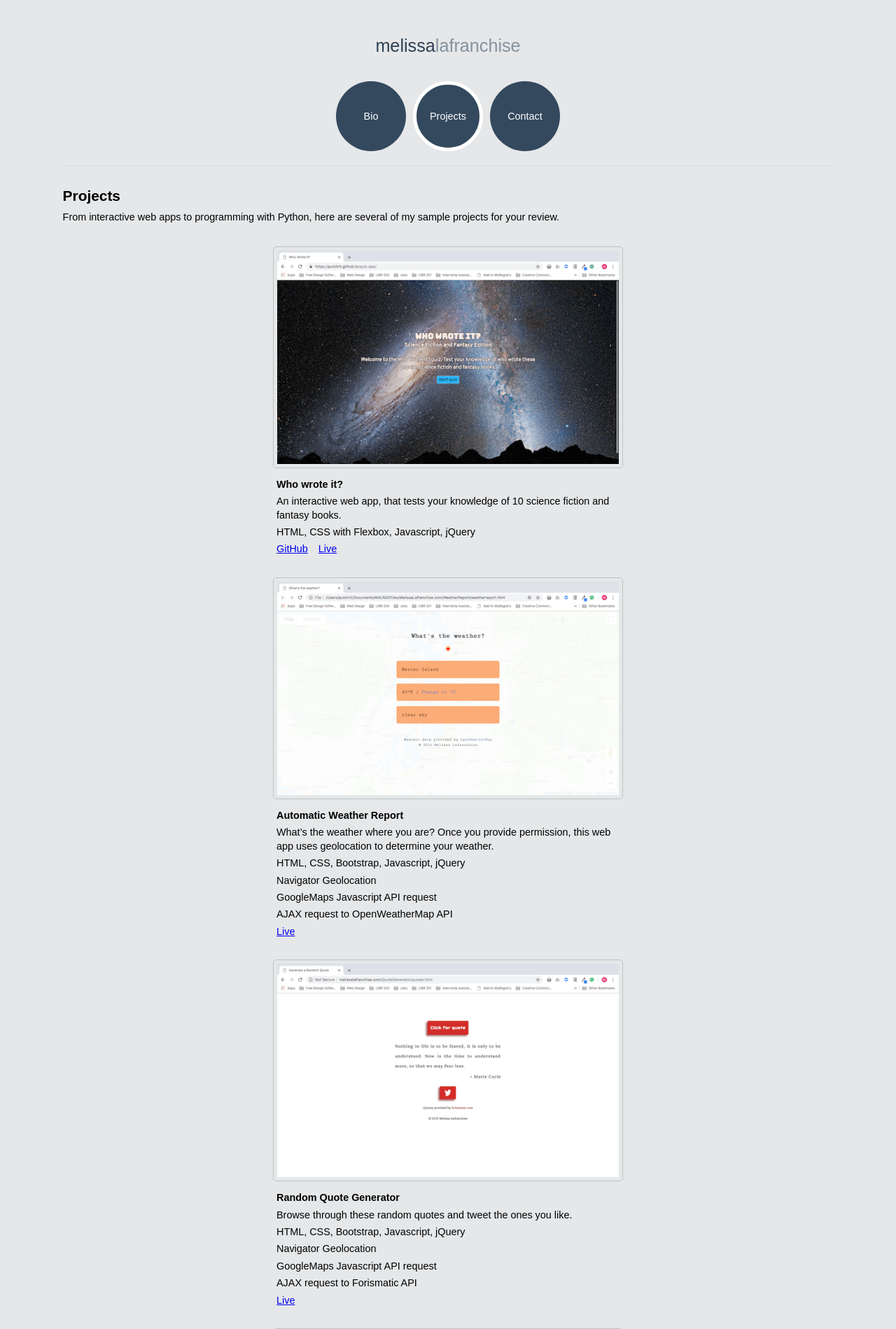
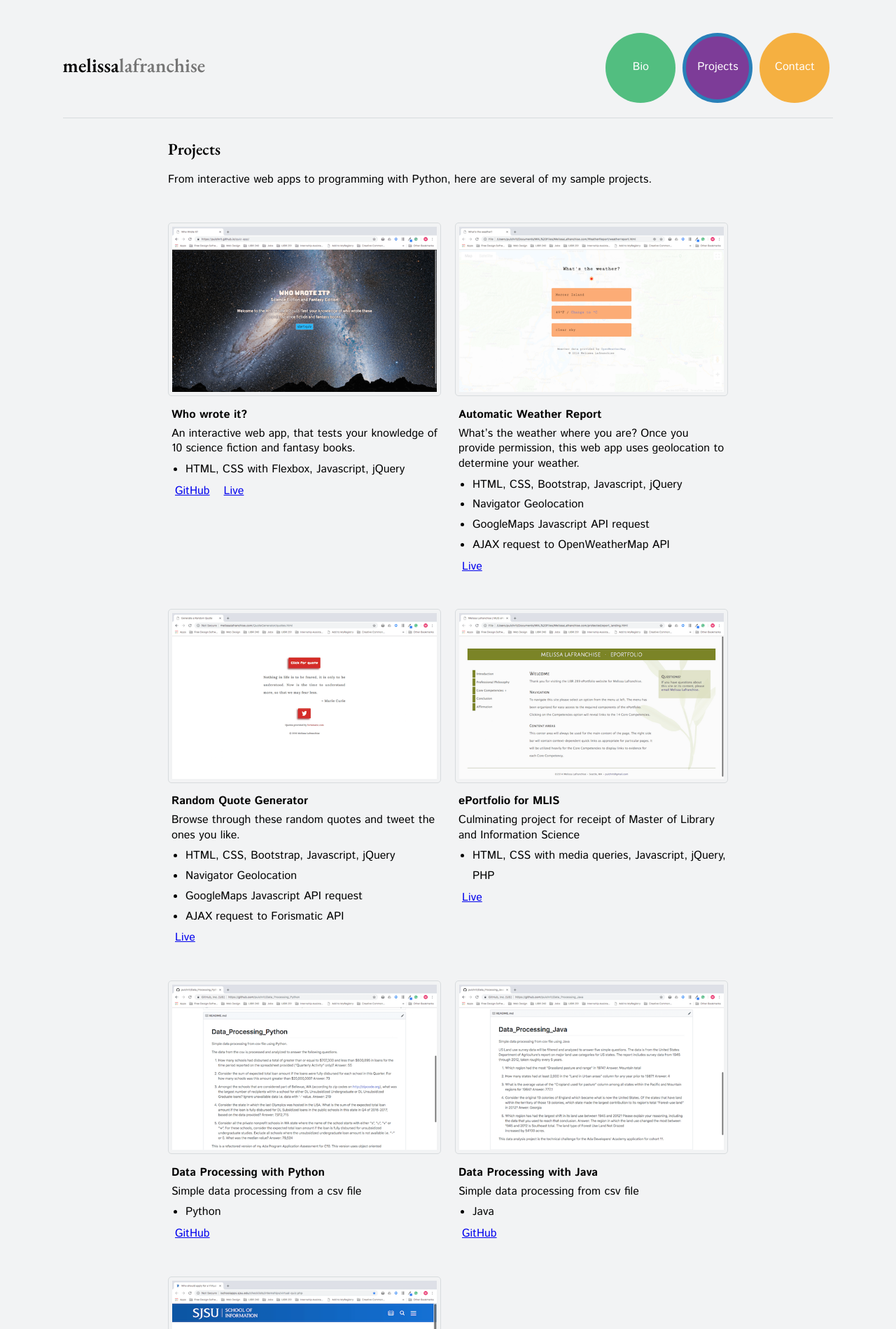
Before and after one commit to pulchrit/portfolioLafranchise, a PHP site: page /projects.html in a window 1280 px wide. Shown: the top 1899 px of the page at 70% size. Run offline with PHP 8.4, Linux system fonts and the light colour scheme; some libraries are stand-ins or nearby versions.

Commit message:
commit for grading submission

```diff
--- a/bio.html
+++ b/bio.html
@@ -11,6 +11,7 @@
 
     <title>Melissa's Bio</title>
 
+    <link href="https://fonts.googleapis.com/css?family=EB+Garamond:600|Istok+Web:400,700" rel="stylesheet">
     <link rel="stylesheet" type="text/css" href="https://cdnjs.cloudflare.com/ajax/libs/normalize/4.1.1/normalize.min.css">
     <link rel="stylesheet" type="text/css" href="main.css">
 
@@ -65,7 +66,8 @@
                 clearly are enjoyable and fulfilling creative expressions for me. As a
                 life-long learner, I’m always curious to learn more and different things&mdash;whether
                 that is a new programming language or more about a business or organization whose
-                website I’m creating.
+                website I’m creating. I'm also interested in learning from and contributing to a
+                productive team.
             </p>
 
             <h2 class="subhead">Projects</h2>
--- a/contact.html
+++ b/contact.html
@@ -11,6 +11,7 @@
 
     <title>Melissa's Contact Information</title>
 
+    <link href="https://fonts.googleapis.com/css?family=EB+Garamond:600|Istok+Web:400,700" rel="stylesheet">
     <link rel="stylesheet" type="text/css" href="https://cdnjs.cloudflare.com/ajax/libs/normalize/4.1.1/normalize.min.css">
     <link rel="stylesheet" type="text/css" href="main.css">
 
--- a/main.css
+++ b/main.css
@@ -7,21 +7,17 @@ html {
 }
 
 body {
-    font-family: Arial, Helvetica, sans-serif;
-    font-size: .9em;
+    font-family: 'Istok Web', sans-serif;
+    font-size: 1em;
     line-height: 180%;
     width: 100%;
-    padding: 3% 7% 3% 7%;
-    background-color: #E5E7E9;
-
+    padding: 2% 7% 2% 7%;
+    background-color: #F2F3F4;
 }
 
 a:link, a:hover, a:focus, a:active, a:visited {
     cursor: pointer;
 }
-
-/* a:link {
-} */
 
 a:visited {
     color: #34495E;
@@ -34,8 +30,6 @@ a:hover, a:focus {
 a:active {
     color: #F5B041;
 }
-
-
 
 .nav {
     display: flex;
@@ -52,13 +46,14 @@ a:active {
 .name-logo a:active,
 .name-logo a:visited {
     text-decoration: none;
-    color: #2E4053;
+    color: #000000;
     font-size: 1.75em;
     font-weight: normal;
+    font-family: 'EB Garamond', serif;
 }
 
 .name-logo .last-name {
-    color: #85929E;
+    color: #757575;
 }
 
 .nav-links {
@@ -73,7 +68,6 @@ a:active {
     width: 100px;
     height: 100px;
     border-radius: 50px;
-    background-color: #34495E;
     list-style: none;
     margin: 5px;
     display: flex;
@@ -82,8 +76,19 @@ a:active {
     align-items: center;
 }
 
+.bio {
+    background-color: #52BE80;
+}
+
+.projects {
+    background-color: #7D3C98;
+}
+
+.contact {
+    background-color: #F5B041;
+}
 .active-nav {
-    border: 5px solid #ffffff;
+    border: 5px solid #2980B9;
 }
 
 .nav-item a:link, .nav-item a:visited {
@@ -98,6 +103,7 @@ a:active {
 }
 
 .headline {
+    font-family: 'EB Garamond', serif;
     font-size: 1.45em;
     margin: 20px 0 5px 0;
 }
@@ -107,9 +113,9 @@ a:active {
 }
 
 .subhead {
-    font-size: 1.1em;
+    font-size: 1.2em;
     margin: 15px 0 2px 0;
-
+    font-family: 'EB Garamond', serif;
 }
 
 .project-examples > p {
@@ -124,8 +130,11 @@ a:active {
 .portfolio-preview, .project-examples {
     display: flex;
     flex-direction: column;
-    justify-content: flex-start;
-    align-items: center;
+    justify-content: center;
+    width: 100%;
+    max-width: 500px;
+    margin-right: auto;
+    margin-left: auto;
 }
 
 .project {
@@ -139,14 +148,17 @@ a:active {
     height: auto;
     max-width: 500px;
     border-radius: 5px;
-    border: 1px solid #BDC3C7;
+    border: 1px solid #D7DBDD;
     padding: 5px;
 }
 
 .project-name, .project-info {
     margin: 5px 5px;
     line-height: 135%;
-
+}
+.project-tech {
+    padding-left: 25px;
+    margin: 5px 0;
 }
 
 .project-name {
@@ -165,7 +177,7 @@ a:active {
 }
 
 .project-links > li {
-    padding: 0 10px 0 5px;
+    padding: 0 10px;
 }
 
 .contact-icons {
@@ -180,7 +192,6 @@ a:active {
 .contact-item {
     width: 60px;
     height: auto;
-
 }
 
 footer {
@@ -190,3 +201,64 @@ footer {
     text-align: center;
     font-size: .8em;
 }
+
+/* Responsive layouts */
+@media screen and (min-width: 650px) {
+
+    .nav {
+        display: flex;
+        flex-direction: row;
+        justify-content: space-between;
+        align-items: center;
+    }
+
+    .intro-copy, .headline {
+        max-width: 650px;
+        margin-left: auto;
+        margin-right: auto;
+    }
+
+    .project-examples {
+        display: grid;
+        grid-template-columns: repeat(2, 1fr);
+        grid-gap: 20px;
+        grid-auto-rows: minmax(50px, auto);
+        align-items: start;
+        max-width: 800px;
+        margin-left: auto;
+        margin-right: auto;
+    }
+
+    .project-headline-large {
+        margin: 20px 0 5px 0;
+    }
+
+    .project-intro {
+        grid-column: 1 / 3
+    }
+}
+
+@media screen and (min-width: 875px) {
+    .large-screen-layout {
+        display: flex;
+        flex-direction: row;
+        justify-content: space-between;
+        align-items: flex-start;
+        width: 100%;
+        max-width: 100%;
+    }
+
+    .portfolio-preview {
+        width: 100%;
+        max-width: 100%;
+    }
+
+    .project-preview {
+        margin: 10px;
+        width: 33.3%;
+    }
+
+    .subhead-preview {
+        margin-left: 10px;
+    }
+}
--- a/projects.html
+++ b/projects.html
@@ -11,6 +11,7 @@
 
     <title>Melissa's Projects</title>
 
+    <link href="https://fonts.googleapis.com/css?family=EB+Garamond:600|Istok+Web:400,700" rel="stylesheet">
     <link rel="stylesheet" type="text/css" href="https://cdnjs.cloudflare.com/ajax/libs/normalize/4.1.1/normalize.min.css">
     <link rel="stylesheet" type="text/css" href="main.css">
 
@@ -32,13 +33,16 @@
 
     <main role="main">
 
-        <!-- <h1 class="headline">Projects</h1> -->
 
         <section class="project-examples">
 
-            <h1 class="headline project-headline">Projects</h1>
+            <div class="project-intro">
+
+            <h1 class="headline project-headline project-headline-large">Projects</h1>
             <p>From interactive web apps to programming with Python, here are
-                several of my sample projects for your review.</p>
+                several of my sample projects.</p>
+
+            </div>
 
             <div class="project">
 
@@ -47,7 +51,9 @@
                 <p class="project-name">Who wrote it?</p>
                 <p class="project-info">An interactive web app,  that tests your knowledge of
                     10 science fiction and fantasy books.</p>
-                <p class="project-info">HTML, CSS with Flexbox, Javascript, jQuery</p>
+                <ul class="project-tech">
+                        <li>HTML, CSS with Flexbox, Javascript, jQuery</li>
+                </ul>
                 <ul class="project-links">
                     <li><a href="https://github.com/pulchrit/quiz-app">GitHub</a></li>
                     <li><a href="https://pulchrit.github.io/quiz-app/">Live</a></li>
@@ -62,10 +68,12 @@
                 <p class="project-name">Automatic Weather Report</p>
                 <p class="project-info">What’s the weather where you are? Once you provide permission,
                     this web app uses geolocation to determine your weather.</p>
-                <p class="project-info">HTML, CSS, Bootstrap, Javascript, jQuery</p>
-                <p class="project-info">Navigator Geolocation</p>
-                <p class="project-info">GoogleMaps Javascript API request</p>
-                <p class="project-info">AJAX request to OpenWeatherMap API</p>
+                <ul class="project-tech">
+                    <li>HTML, CSS, Bootstrap, Javascript, jQuery</li>
+                    <li>Navigator Geolocation</li>
+                    <li>GoogleMaps Javascript API request</li>
+                    <li>AJAX request to OpenWeatherMap API</li>
+                </ul>
                 <ul class="project-links">
                     <li><a href="https://www.melissalafranchise.com/WeatherReport/weatherreport.html">Live</a></li>
                 </ul>
@@ -78,10 +86,12 @@
                     <img class="project-image" src="images/quotes.png" alt="Random quotes app"></a>
                 <p class="project-name">Random Quote Generator</p>
                 <p class="project-info">Browse through these random quotes and tweet the ones you like.</p>
-                <p class="project-info">HTML, CSS, Bootstrap, Javascript, jQuery</p>
-                <p class="project-info">Navigator Geolocation</p>
-                <p class="project-info">GoogleMaps Javascript API request</p>
-                <p class="project-info">AJAX request to Forismatic API</p>
+                <ul class="project-tech">
+                    <li>HTML, CSS, Bootstrap, Javascript, jQuery</li>
+                    <li>Navigator Geolocation</li>
+                    <li>GoogleMaps Javascript API request</li>
+                    <li>AJAX request to Forismatic API</li>
+                </ul>
                 <ul class="project-links">
                     <li><a href="http://melissalafranchise.com/QuoteGenerator/quotes.html">Live</a></li>
                 </ul>
@@ -94,7 +104,9 @@
                     <img class="project-image" src="images/ePortfolio.png" alt="Master's Degree ePortfolio"></a>
                 <p class="project-name">ePortfolio for MLIS</p>
                 <p class="project-info">Culminating project for receipt of Master of Library and Information Science</p>
-                <p class="project-info">HTML, CSS with media queries, Javascript, jQuery, PHP</p>
+                <ul class="project-tech">
+                    <li>HTML, CSS with media queries, Javascript, jQuery, PHP</li>
+                </ul>
                 <ul class="project-links">
                     <li><a href="http://melissalafranchise.com/protected/intro.html">Live</a></li>
                 </ul>
@@ -107,7 +119,9 @@
                     <img class="project-image" src="images/pythonData.png" alt="Data processing program using Python"></a>
                 <p class="project-name">Data Processing with Python</p>
                 <p class="project-info">Simple data processing from a csv file</p>
-                <p class="project-info">Python</p>
+                <ul class="project-tech">
+                        <li>Python</li>
+                </ul>
                 <ul class="project-links">
                     <li><a href="https://github.com/pulchrit/Data_Processing_Python">GitHub</a></li>
                 </ul>
@@ -120,7 +134,9 @@
                     <img class="project-image" src="images/javaData.png" alt="Data processing program using Java"></a>
                 <p class="project-name">Data Processing with Java</p>
                 <p class="project-info">Simple data processing from csv file</p>
-                <p class="project-info">Java</p>
+                <ul class="project-tech">
+                        <li>Java</li>
+                </ul>
                 <ul class="project-links">
                     <li><a href="https://github.com/pulchrit/Data_Processing_Java">GitHub</a></li>
                 </ul>
@@ -134,7 +150,9 @@
                 <p class="project-name">Who should apply for a virtual internship?</p>
                 <p class="project-info">Simple interactive quiz to help SJSU School of Information students determine
                         if a virtual internship is right for them.</p>
-                <p class="project-info">Javascript, jQuery</p>
+                <ul class="project-tech">
+                    <li>Javascript, jQuery</li>
+                </ul>
                 <ul class="project-links">
                         <li><a href="https://gist.github.com/pulchrit/f89a228fd6eb0270f845c5d54f32c862">GitHubGist</a></li>
                         <li><a href="http://ischoolapps.sjsu.edu/checklists/internships/virtual-quiz.php">Live</a></li>
```
Also changed, not shown: index.html (+24 -14 lines), README.md.
